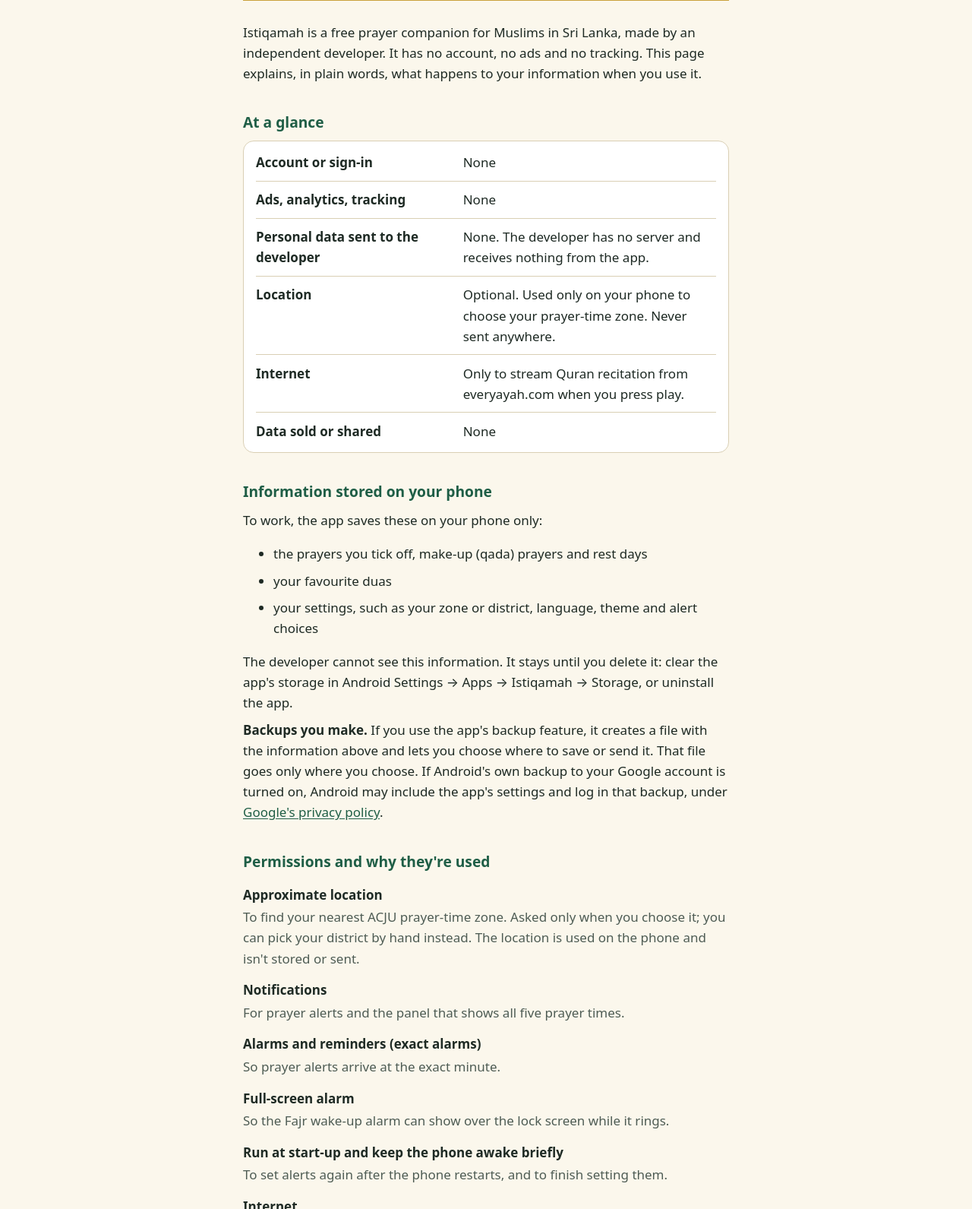
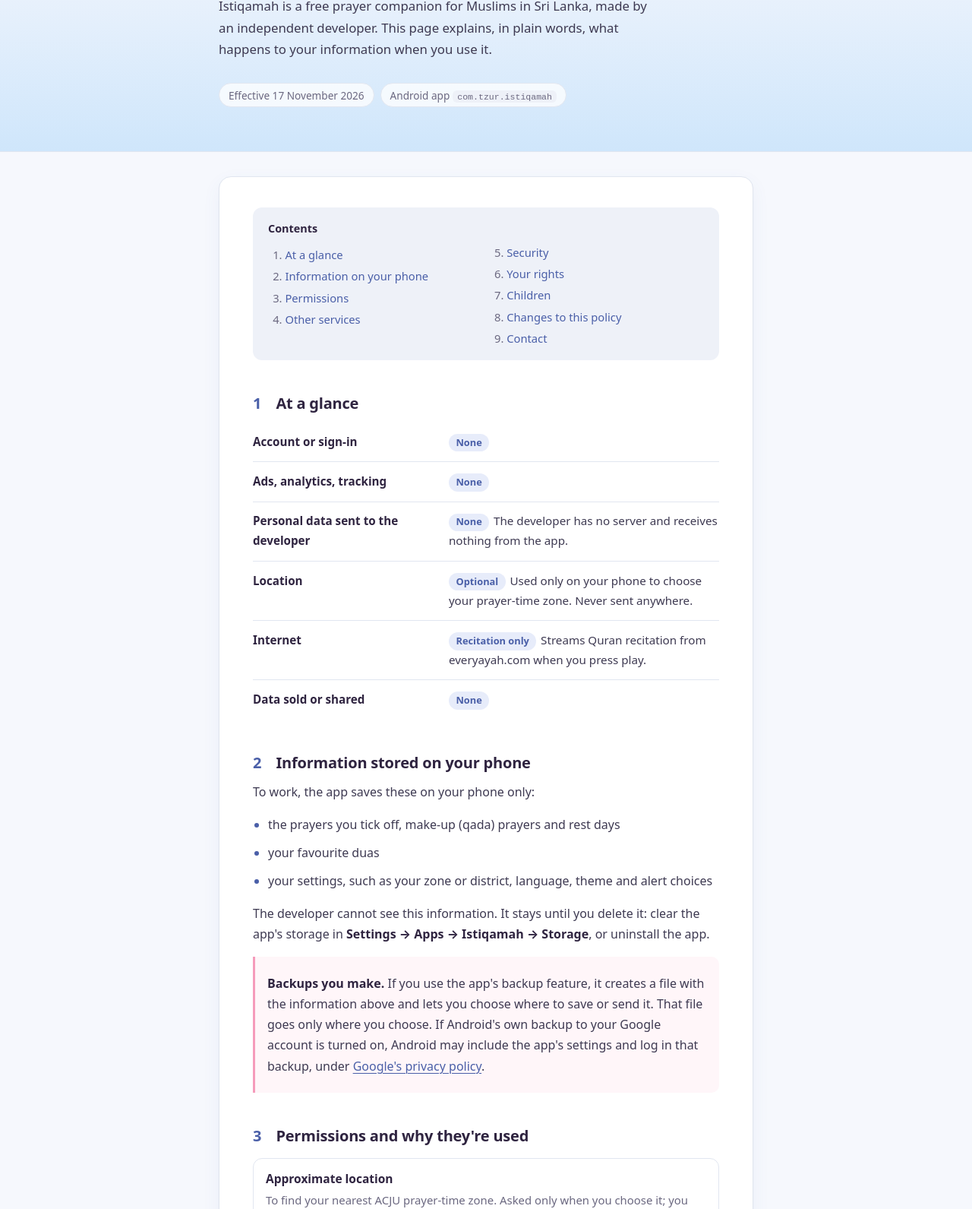
Before and after one commit to Thisuraka/istiqamah-site, a plain HTML site: page privacy/index.html in a window 1280 px wide. Shown: the part 189-1780 px from the top of the page at 76% size. Drawn offline with Linux system fonts and the light colour scheme.

Commit message:
Sky light theme, cleaner layout
Co-Authored-By: Claude Opus 5.5 <noreply@anthropic.com>

```diff
--- a/privacy/index.html
+++ b/privacy/index.html
@@ -3,119 +3,171 @@
 <head>
 <meta charset="utf-8">
 <meta name="viewport" content="width=device-width, initial-scale=1">
+<meta name="color-scheme" content="light">
 <title>Privacy Policy · Istiqamah</title>
 <meta name="description" content="Privacy policy for Istiqamah, the Sri Lanka prayer times app. No account, no ads, no tracking.">
 <link rel="icon" href="../icon.png">
 <style>
 :root {
-  --paper: #FBF7EC; --card: #FFFFFF; --chip: #EFE7D2; --edge: #D9CFB4;
-  --ink: #1E2A24; --muted: #4E5C54; --primary: #1F5E46; --gold: #C9A13B;
-}
-@media (prefers-color-scheme: dark) {
-  :root {
-    --paper: #111A16; --card: #18241F; --chip: #22322B; --edge: #2F4239;
-    --ink: #ECE6D6; --muted: #AEB8B1; --primary: #7FC4A4; --gold: #E3C46B;
-  }
+  --page: #F6F8FD; --card: #FFFFFF; --chip: #EEF1F8; --edge: #E1E6F0;
+  --ink: #2F2440; --body: #3E3A52; --muted: #6B6880;
+  --accent: #4A5FA8; --accent-soft: #E7ECFA; --rose: #F59BBB;
+  --sky-top: #FFFBFD; --sky-bottom: #CFE6FB;
 }
 * { box-sizing: border-box; }
-html { -webkit-text-size-adjust: 100%; }
+html { -webkit-text-size-adjust: 100%; scroll-behavior: smooth; }
 body {
-  margin: 0; background: var(--paper); color: var(--ink);
-  font: 17px/1.6 system-ui, -apple-system, "Segoe UI", Roboto, "Noto Sans", sans-serif;
+  margin: 0; background: var(--page); color: var(--body);
+  font: 16px/1.7 system-ui, -apple-system, "Segoe UI", Roboto, "Noto Sans", sans-serif;
 }
-main { max-width: 42rem; margin: 0 auto; padding: 2.5rem 1rem 4rem; }
-header { border-bottom: 2px solid var(--gold); padding-bottom: 1.25rem; margin-bottom: 1.75rem; }
-.app { color: var(--primary); font-weight: 700; letter-spacing: .02em; text-decoration: none; }
-h1 { font-size: 2rem; line-height: 1.2; margin: .25rem 0 .5rem; }
-h2 { font-size: 1.2rem; color: var(--primary); margin: 2.25rem 0 .5rem; }
-p, li { margin: .5rem 0; }
-.meta { color: var(--muted); font-size: .95rem; margin: 0; }
-a { color: var(--primary); text-underline-offset: 2px; }
-.glance { background: var(--card); border: 1px solid var(--edge); border-radius: 14px; padding: .25rem 1rem; }
-.glance table { width: 100%; border-collapse: collapse; }
-.glance th, .glance td { text-align: left; vertical-align: top; padding: .65rem 0; border-bottom: 1px solid var(--edge); }
-.glance tr:last-child th, .glance tr:last-child td { border-bottom: 0; }
-.glance th { font-weight: 600; width: 45%; padding-right: 1rem; }
-dl { margin: .5rem 0; }
-dt { font-weight: 600; margin-top: .9rem; }
-dd { margin: .15rem 0 0; color: var(--muted); }
-code { background: var(--chip); padding: .05rem .35rem; border-radius: 6px; font-size: .85em; overflow-wrap: anywhere; }
-footer { margin-top: 3rem; padding-top: 1rem; border-top: 1px solid var(--edge); color: var(--muted); font-size: .9rem; }
+a { color: var(--accent); text-decoration-thickness: 1px; text-underline-offset: 3px; }
+a:hover { text-decoration-thickness: 2px; }
+
+.sky {
+  background: linear-gradient(180deg, var(--sky-top) 0%, var(--sky-bottom) 100%);
+  border-bottom: 1px solid var(--edge);
+}
+.bar, .hero, .wrap { max-width: 46rem; margin: 0 auto; padding-left: 1rem; padding-right: 1rem; }
+.bar { display: flex; align-items: center; gap: .6rem; padding-top: 1.25rem; }
+.bar img { width: 32px; height: 32px; border-radius: 8px; }
+.bar a { color: var(--ink); font-weight: 650; text-decoration: none; letter-spacing: .01em; }
+.hero { padding-top: 2.75rem; padding-bottom: 3rem; }
+.eyebrow { margin: 0; color: var(--accent); font-size: .8rem; font-weight: 650; letter-spacing: .12em; text-transform: uppercase; }
+h1 { margin: .35rem 0 .75rem; color: var(--ink); font-size: clamp(2rem, 6vw, 2.6rem); line-height: 1.15; letter-spacing: -.02em; }
+.hero p.lead { margin: 0 0 1.25rem; max-width: 36rem; font-size: 1.05rem; }
+.pills { display: flex; flex-wrap: wrap; gap: .5rem; margin: 0; padding: 0; list-style: none; }
+.pills li { background: rgba(255,255,255,.75); border: 1px solid var(--edge); border-radius: 999px; padding: .2rem .75rem; font-size: .85rem; color: var(--muted); }
+
+.wrap { padding-top: 2rem; padding-bottom: 4rem; }
+.card { background: var(--card); border: 1px solid var(--edge); border-radius: 16px; padding: 1.75rem 1.5rem; box-shadow: 0 1px 2px rgba(47,36,64,.04), 0 8px 24px rgba(74,95,168,.06); }
+@media (min-width: 640px) { .card { padding: 2.5rem 2.75rem; } }
+
+h2 { margin: 2.75rem 0 .75rem; color: var(--ink); font-size: 1.25rem; line-height: 1.3; letter-spacing: -.01em; scroll-margin-top: 1rem; }
+h2:first-child { margin-top: 0; }
+h2 .n { display: inline-block; min-width: 1.9rem; color: var(--accent); font-variant-numeric: tabular-nums; }
+p, li { margin: .6rem 0; }
+ul { padding-left: 1.25rem; }
+li::marker { color: var(--accent); }
+strong { color: var(--ink); font-weight: 650; }
+code { background: var(--chip); border-radius: 6px; padding: .1rem .4rem; font-size: .85em; overflow-wrap: anywhere; }
+
+.toc { background: var(--chip); border-radius: 12px; padding: 1rem 1.25rem; margin-bottom: 2.5rem; }
+.toc p { margin: 0 0 .4rem; color: var(--ink); font-weight: 650; font-size: .9rem; }
+.toc ol { margin: 0; padding-left: 1.4rem; columns: 2 14rem; column-gap: 2rem; font-size: .92rem; }
+.toc li { margin: .2rem 0; break-inside: avoid; }
+.toc li::marker { color: var(--muted); }
+.toc a { text-decoration: none; }
+.toc a:hover { text-decoration: underline; }
+
+.glance { width: 100%; border-collapse: collapse; font-size: .95rem; }
+.glance th, .glance td { text-align: left; vertical-align: top; padding: .8rem 0; border-top: 1px solid var(--edge); }
+.glance tr:first-child th, .glance tr:first-child td { border-top: 0; }
+.glance th { width: 42%; padding-right: 1.25rem; color: var(--ink); font-weight: 600; }
+.tag { display: inline-block; background: var(--accent-soft); color: var(--accent); border-radius: 999px; padding: .05rem .6rem; font-size: .8rem; font-weight: 650; margin-right: .35rem; }
+
+.perms { display: grid; gap: .75rem; margin: 1rem 0; }
+.perm { border: 1px solid var(--edge); border-radius: 12px; padding: .8rem 1rem; }
+.perm h3 { margin: 0 0 .15rem; color: var(--ink); font-size: .97rem; }
+.perm p { margin: 0; color: var(--muted); font-size: .93rem; }
+
+.note { border-left: 3px solid var(--rose); background: #FFF6F9; border-radius: 0 10px 10px 0; padding: .75rem 1rem; margin: 1rem 0; }
+
+footer { max-width: 46rem; margin: 0 auto; padding: 0 1rem 3rem; color: var(--muted); font-size: .85rem; display: flex; flex-wrap: wrap; justify-content: space-between; gap: .5rem 1rem; }
 </style>
 </head>
 <body>
-<main>
-<header>
-  <a class="app" href="../">Istiqamah</a>
-  <h1>Privacy Policy</h1>
-  <p class="meta">Effective 17 November 2026 · Applies to the Istiqamah Android app (<code>com.tzur.istiqamah</code>)</p>
-</header>
-
-<p>Istiqamah is a free prayer companion for Muslims in Sri Lanka, made by an independent developer. It has no account, no ads and no tracking. This page explains, in plain words, what happens to your information when you use it.</p>
-
-<h2>At a glance</h2>
-<div class="glance">
-<table>
-  <tr><th scope="row">Account or sign-in</th><td>None</td></tr>
-  <tr><th scope="row">Ads, analytics, tracking</th><td>None</td></tr>
-  <tr><th scope="row">Personal data sent to the developer</th><td>None. The developer has no server and receives nothing from the app.</td></tr>
-  <tr><th scope="row">Location</th><td>Optional. Used only on your phone to choose your prayer-time zone. Never sent anywhere.</td></tr>
-  <tr><th scope="row">Internet</th><td>Only to stream Quran recitation from everyayah.com when you press play.</td></tr>
-  <tr><th scope="row">Data sold or shared</th><td>None</td></tr>
-</table>
+<div class="sky">
+  <div class="bar"><img src="../icon.png" alt=""><a href="../">Istiqamah</a></div>
+  <div class="hero">
+    <p class="eyebrow">Legal</p>
+    <h1>Privacy Policy</h1>
+    <p class="lead">Istiqamah is a free prayer companion for Muslims in Sri Lanka, made by an independent developer. This page explains, in plain words, what happens to your information when you use it.</p>
+    <ul class="pills">
+      <li>Effective 17 November 2026</li>
+      <li>Android app <code>com.tzur.istiqamah</code></li>
+    </ul>
+  </div>
 </div>
 
-<h2>Information stored on your phone</h2>
+<main class="wrap">
+<article class="card">
+
+<nav class="toc" aria-label="Contents">
+  <p>Contents</p>
+  <ol>
+    <li><a href="#glance">At a glance</a></li>
+    <li><a href="#stored">Information on your phone</a></li>
+    <li><a href="#permissions">Permissions</a></li>
+    <li><a href="#services">Other services</a></li>
+    <li><a href="#security">Security</a></li>
+    <li><a href="#rights">Your rights</a></li>
+    <li><a href="#children">Children</a></li>
+    <li><a href="#changes">Changes to this policy</a></li>
+    <li><a href="#contact">Contact</a></li>
+  </ol>
+</nav>
+
+<h2 id="glance"><span class="n">1</span>At a glance</h2>
+<table class="glance">
+  <tr><th scope="row">Account or sign-in</th><td><span class="tag">None</span></td></tr>
+  <tr><th scope="row">Ads, analytics, tracking</th><td><span class="tag">None</span></td></tr>
+  <tr><th scope="row">Personal data sent to the developer</th><td><span class="tag">None</span>The developer has no server and receives nothing from the app.</td></tr>
+  <tr><th scope="row">Location</th><td><span class="tag">Optional</span>Used only on your phone to choose your prayer-time zone. Never sent anywhere.</td></tr>
+  <tr><th scope="row">Internet</th><td><span class="tag">Recitation only</span>Streams Quran recitation from everyayah.com when you press play.</td></tr>
+  <tr><th scope="row">Data sold or shared</th><td><span class="tag">None</span></td></tr>
+</table>
+
+<h2 id="stored"><span class="n">2</span>Information stored on your phone</h2>
 <p>To work, the app saves these on your phone only:</p>
 <ul>
   <li>the prayers you tick off, make-up (qada) prayers and rest days</li>
   <li>your favourite duas</li>
   <li>your settings, such as your zone or district, language, theme and alert choices</li>
 </ul>
-<p>The developer cannot see this information. It stays until you delete it: clear the app's storage in Android Settings → Apps → Istiqamah → Storage, or uninstall the app.</p>
-<p><strong>Backups you make.</strong> If you use the app's backup feature, it creates a file with the information above and lets you choose where to save or send it. That file goes only where you choose. If Android's own backup to your Google account is turned on, Android may include the app's settings and log in that backup, under <a href="https://policies.google.com/privacy">Google's privacy policy</a>.</p>
+<p>The developer cannot see this information. It stays until you delete it: clear the app's storage in <strong>Settings → Apps → Istiqamah → Storage</strong>, or uninstall the app.</p>
+<div class="note">
+  <p><strong>Backups you make.</strong> If you use the app's backup feature, it creates a file with the information above and lets you choose where to save or send it. That file goes only where you choose. If Android's own backup to your Google account is turned on, Android may include the app's settings and log in that backup, under <a href="https://policies.google.com/privacy">Google's privacy policy</a>.</p>
+</div>
 
-<h2>Permissions and why they're used</h2>
-<dl>
-  <dt>Approximate location</dt>
-  <dd>To find your nearest ACJU prayer-time zone. Asked only when you choose it; you can pick your district by hand instead. The location is used on the phone and isn't stored or sent.</dd>
-  <dt>Notifications</dt>
-  <dd>For prayer alerts and the panel that shows all five prayer times.</dd>
-  <dt>Alarms and reminders (exact alarms)</dt>
-  <dd>So prayer alerts arrive at the exact minute.</dd>
-  <dt>Full-screen alarm</dt>
-  <dd>So the Fajr wake-up alarm can show over the lock screen while it rings.</dd>
-  <dt>Run at start-up and keep the phone awake briefly</dt>
-  <dd>To set alerts again after the phone restarts, and to finish setting them.</dd>
-  <dt>Internet</dt>
-  <dd>Only for streaming Quran recitation. Prayer times, the Quran text, duas and alerts all work offline.</dd>
-  <dt>Media playback in the background</dt>
-  <dd>So recitation keeps playing when the screen is locked or you leave the app.</dd>
-</dl>
+<h2 id="permissions"><span class="n">3</span>Permissions and why they're used</h2>
+<div class="perms">
+  <div class="perm"><h3>Approximate location</h3><p>To find your nearest ACJU prayer-time zone. Asked only when you choose it; you can pick your district by hand instead. The location is used on the phone and isn't stored or sent.</p></div>
+  <div class="perm"><h3>Notifications</h3><p>For prayer alerts and the panel that shows all five prayer times.</p></div>
+  <div class="perm"><h3>Alarms and reminders</h3><p>So prayer alerts arrive at the exact minute.</p></div>
+  <div class="perm"><h3>Full-screen alarm</h3><p>So the Fajr wake-up alarm can show over the lock screen while it rings.</p></div>
+  <div class="perm"><h3>Run at start-up and keep the phone awake briefly</h3><p>To set alerts again after the phone restarts, and to finish setting them.</p></div>
+  <div class="perm"><h3>Internet</h3><p>Only for streaming Quran recitation. Prayer times, the Quran text, duas and alerts all work offline.</p></div>
+  <div class="perm"><h3>Media playback in the background</h3><p>So recitation keeps playing when the screen is locked or you leave the app.</p></div>
+</div>
 <p>You can refuse any of these. The app still works; only the related feature is limited.</p>
 
-<h2>Other services</h2>
+<h2 id="services"><span class="n">4</span>Other services</h2>
 <p><strong>everyayah.com.</strong> When you play a recitation, your phone asks everyayah.com for that audio over a secure (HTTPS) connection. Like any website, it receives your IP address and which recitation you asked for. The audio is streamed and not saved on your phone. The app sends nothing else to it.</p>
-<p><strong>Google Play.</strong> Google provides the download, updates and crash reports it collects for all apps, under <a href="https://policies.google.com/privacy">Google's privacy policy</a>. The developer may see anonymous, combined statistics from Google Play, such as install counts and crash reports, which do not identify you.</p>
+<p><strong>Google Play.</strong> Google provides the download and updates, and collects crash reports for all apps, under <a href="https://policies.google.com/privacy">Google's privacy policy</a>. The developer may see anonymous, combined statistics from Google Play, such as install counts and crash reports, which do not identify you.</p>
 <p><strong>Links you open.</strong> Some buttons, such as this policy, the Play Store page, credits and the feedback email, open in your browser or email app. The app sends nothing with them; those apps and websites follow their own privacy policies.</p>
 <p>The app contains no advertising, analytics or tracking libraries.</p>
 
-<h2>Security</h2>
+<h2 id="security"><span class="n">5</span>Security</h2>
 <p>Your information stays on your phone, protected by Android's own app storage. Nothing is kept on any server by the developer. Recitation streams over an encrypted HTTPS connection.</p>
 
-<h2>Your rights</h2>
+<h2 id="rights"><span class="n">6</span>Your rights</h2>
 <p>The developer collects no personal data, so there is nothing held about you to access, correct or delete. You control everything the app stores and can delete it at any time, as described above. If you have a question or concern under Sri Lanka's Personal Data Protection Act, No. 9 of 2022, or any other privacy law, contact the developer below.</p>
 
-<h2>Children</h2>
+<h2 id="children"><span class="n">7</span>Children</h2>
 <p>The app is meant for a general audience and is not directed at children under 13. It collects no personal data from anyone, including children.</p>
 
-<h2>Changes to this policy</h2>
+<h2 id="changes"><span class="n">8</span>Changes to this policy</h2>
 <p>If the app changes how it handles information, for example by adding a feature that uses the internet, this page will be updated before that version is released, and the effective date above will change.</p>
 
-<h2>Contact</h2>
+<h2 id="contact"><span class="n">9</span>Contact</h2>
 <p>Questions about privacy: <a href="mailto:vibudathisuraka@gmail.com">vibudathisuraka@gmail.com</a></p>
 
-<footer>Istiqamah · Prayer times from ACJU's published timetable. Istiqamah is not affiliated with or endorsed by ACJU.</footer>
+</article>
 </main>
+
+<footer>
+  <span>Prayer times from ACJU's published timetable. Istiqamah is not affiliated with or endorsed by ACJU.</span>
+  <a href="../">Istiqamah home</a>
+</footer>
 </body>
 </html>
```
Also changed, not shown: index.html (+41 -27 lines).
